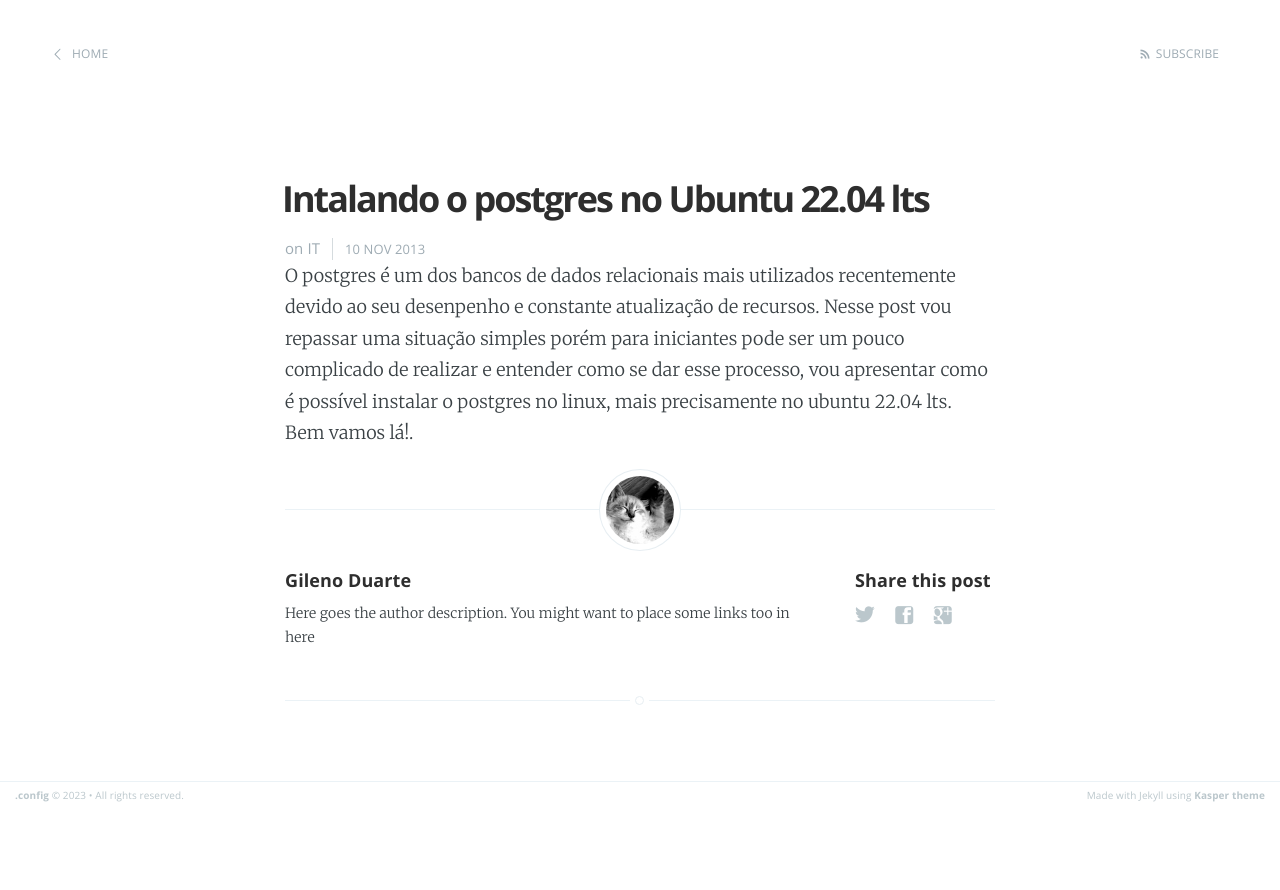
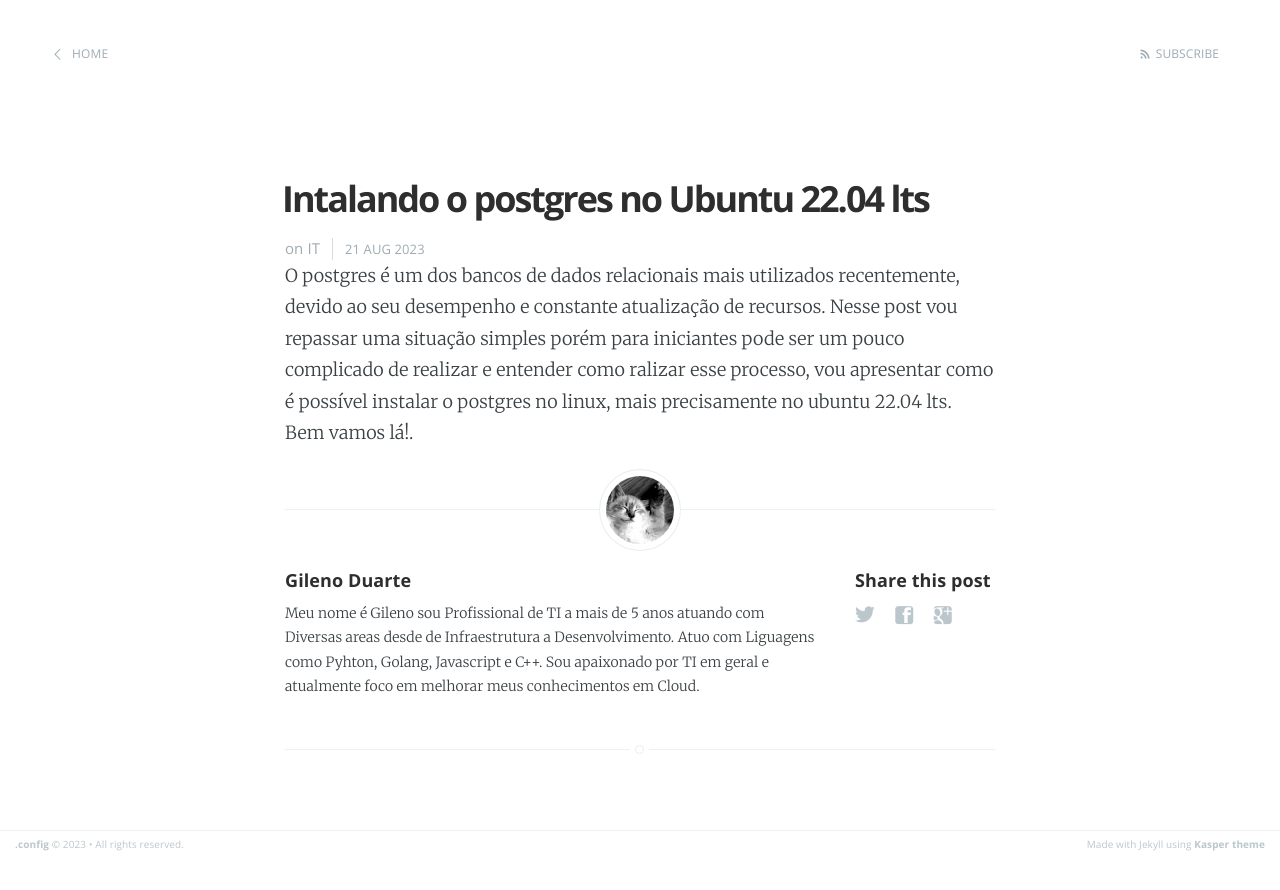
Before and after one commit to Gileno29/Gileno29.github.io, a Jekyll site: the page built from _posts/2023-08-21-Instalar-postgres-no-ubuntu-22.04.markdown, in a window 1280 px wide. Shown: the top 890 px of the page. Built offline with Jekyll 4.4.1, drawn with Linux system fonts in a browser that asks for light colours.

Commit message:
insert description

```diff
--- a/_layouts/post.html
+++ b/_layouts/post.html
@@ -72,7 +72,8 @@ post_class: post-template
                     <h4> {{ site.author }} </h4>
                     <!-- Author Bio -->
                     <p>
-                        Here goes the author description. You might want to place some links too in here
+                       Meu nome é Gileno sou Profissional de TI a mais de 5 anos atuando com Diversas areas desde de Infraestrutura a Desenvolvimento. Atuo com Liguagens como Pyhton, Golang, Javascript e C++.
+                       Sou apaixonado por TI em geral e atualmente foco em melhorar meus conhecimentos em Cloud.
                     </p>
                 </section>
             {% endif %}
--- a/_posts/2023-08-21-Instalar-postgres-no-ubuntu-22.04.markdown
+++ b/_posts/2023-08-21-Instalar-postgres-no-ubuntu-22.04.markdown
@@ -1,8 +1,8 @@
 ---
 layout: post
 title:  "Intalando o postgres no Ubuntu 22.04 lts"
-date:   2013-11-10 10:18:00
+date:   2023-08-21 08:37
 categories: IT
 ---
-O postgres é um dos bancos de dados relacionais mais utilizados recentemente devido ao seu desenpenho e constante atualização de recursos. Nesse post vou repassar uma situação simples porém para iniciantes pode ser um pouco complicado de realizar e entender como se dar esse processo, vou apresentar como é possível instalar o postgres no linux, mais precisamente no ubuntu 22.04 lts.
+O postgres é um dos bancos de dados relacionais mais utilizados recentemente, devido ao seu desempenho e constante atualização de recursos. Nesse post vou repassar uma situação simples porém para iniciantes pode ser um pouco complicado de realizar e entender como ralizar esse processo, vou apresentar como é possível instalar o postgres no linux, mais precisamente no ubuntu 22.04 lts.
 Bem vamos lá!.
```
